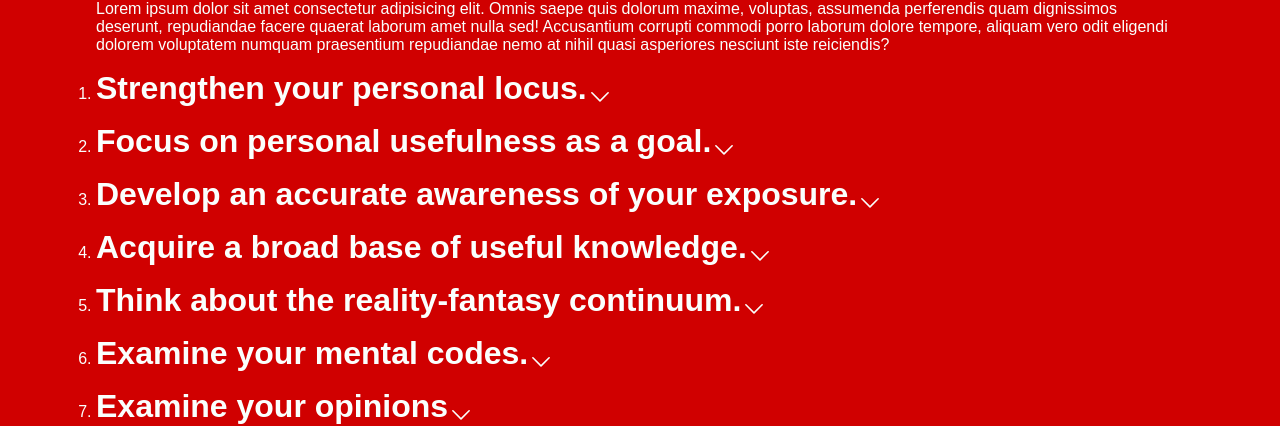
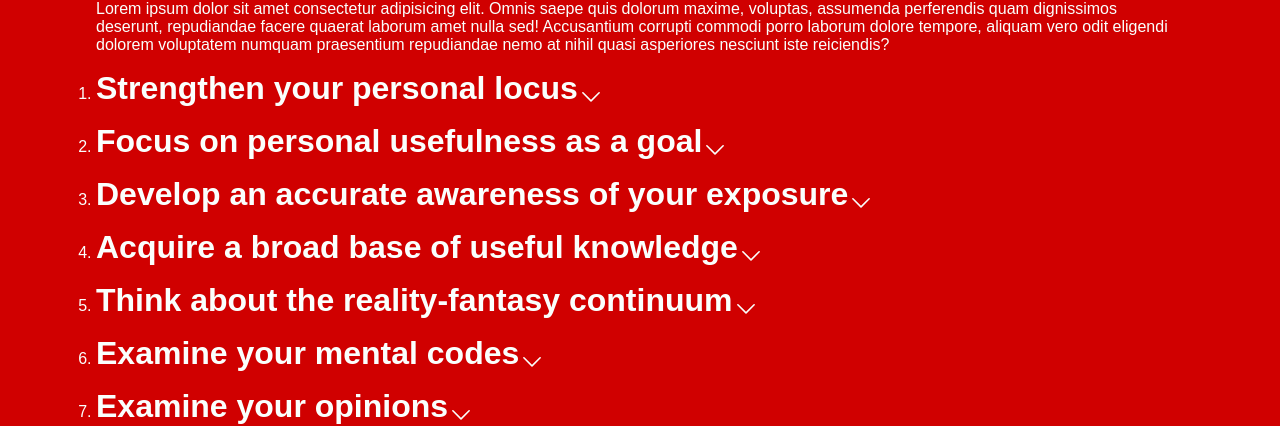
Before and after one commit to mramirez0610/media-literacy-final, a Next.js app: page /guidelines in a window 1280 px wide. Shown: the part 257-683 px from the top of the page. Built offline with nearby package versions, Linux system fonts and the light colour scheme; a web font is replaced by a local one.

Commit message:
react markdown fix

```diff
--- a/public/data/data.json
+++ b/public/data/data.json
@@ -3,32 +3,32 @@
     "guidelines": [
       {
         "id": 1,
-        "title": "Strengthen your personal locus.",
+        "title": "Strengthen your personal locus",
         "description": "<p>Strengthening your personal locus is without a doubt the most important of the 12 guidelines. Without a strong personal locus, the rest of the guidelines are irrelevant.</p><ul><li>Your personal locus is a combination of an awareness of your goals, as well as the drive to seek information & experiences that can help you attain those goals.</li><li>It starts with your personal goals—what makes you happy, how you enjoy spending your time, what you want to achieve in life.</li><li>Once you understand your goals, try and understand where these influences come from. Are they from the real world, or media influence? Are you comfortable with how your goals have been shaped?</li><li>The next step is knowing your willingness to put forth the mental effort to satisfy your needs. Avoiding challenge and dismissing critical engagement with media causes comprehension to fall.</li><li>Engaging with challenging messages can lead to better understanding, which helps us seek new information that can benefit us long-term.</li></ul>"
       },
       {
         "id": 2,
-        "title": "Focus on personal usefulness as a goal.",
+        "title": "Focus on personal usefulness as a goal",
         "description": "<p>A question most people should be thinking while consuming media is, \"Whose needs am I serving most?\" Engaging in habitual media exposure patterns with no particular needs is the goal of mass media. By conditioning you to engage in these patterns every day, you have become a tool for the media. Being aware of your needs, and seeking out media to help attain those needs, you are maximizing your media exposure to meet your own needs.</p>"
       },
       {
         "id": 3,
-        "title": "Develop an accurate awareness of your exposure.",
+        "title": "Develop an accurate awareness of your exposure",
         "description": "<p>Keeping a \"media diary\" in where you document your usage can greatly help in assess media consumption habits (i.e different interests, interpretations, and mediums) in which you can ask yourself the following questions:</p><ul><li>\"Am I broadening my exposure to different media, or am I staying primarily with only one or two?\"</li><li>\"Am I broadening my exposure to different vehicles? (If you used to watch mainly sports and action/adventure on TV, are you now spreading your viewing around to a wider range of genres?)\"</li></ul><p>Explore. Explore more media, push yourself out of your comfort zone; watch new shows, read magazines, listen to new music, even if you hate it all. By giving yourself the opportunity to find new and/or better messages than the ones you're receiving right now, through your habitual patterns.</p>"
       },
       {
         "id": 4,
-        "title": "Acquire a broad base of useful knowledge.",
+        "title": "Acquire a broad base of useful knowledge",
         "description": "<p>Being continually aware of your needs can allow you to understand what knowledge to seek out. Amassing more information on a subject is solely dependent on us and our interest in a topic. Having general interest in a topic pushes us to seek information through a variety of different media outlets, as one can assume. Though, if our interest a topic is lacking, it's common to allow the mass-media determine the information we digest on it. By closing these gaps of knowledge over topics that we might not have the most knowledge in, we start to lay solid groundwork in our media literacy.</p>"
       },
       {
         "id": 5,
-        "title": "Think about the reality-fantasy continuum.",
+        "title": "Think about the reality-fantasy continuum",
         "description": "<p>Media is never just reality, or just fantasy. There will always be a mix of both in every message we receive from the programs we consume. Understanding this comes along with the burdensome task of deciphering what is \"real\", and what is \"fake\" in media; and even then, those labels cannot accurately describe the heavy mix of reality and fantasy in contemporary media. The line is extremely blurred. Being wary of what messages you perceive as entirely \"real\" is necessary, and analysis of the messages you welcome in is something that takes time. Without caution, it's easy to accept fictional messages as real. It's easy to create unrealistic expectations in life due to these messages. Messages in the media are created to influence your train of though, and by not understanding the difference, you let the intended message land.</p>"
       },
       {
         "id": 6,
-        "title": "Examine your mental codes.",
+        "title": "Examine your mental codes",
         "description": "<p>Ask yourself the following questions about your daily media consumption:</p><ul><li>\"Why are my media habits the way they are?\"</li><li>\"How have I programmed my habits to serve my needs?\"</li><li>\"To what extent has mass media programmed my habits to meet their needs?\"</li></ul><p>Once you've answered these questions, rethink your approach to your consumption habits. Doing this every once in a while gives you the chance to catch when you're not engaging with media for yourself, and refresh your view on media.</p>"
       },
       {
@@ -96,5 +96,6 @@
         "description": "<h3>Reflection</h3><p>Media has swayed my thoughts in many different ways over the years, especially when I was younger. Now that I've grown a good amount, and understand the landscape of media, I understand that it's up to me to consume media that will benefit me in the long run. There are times where I find myself slipping though.</p><h3>Strategy</h3><p>The last area that needs improvement on my part, is the occasional use of social media. I am young, I'm human, I will accidentally spend 3 hours on Instagram. What I've done recently is put a screen time on the apps that I find myself getting lost in. This has helped significantly, and I'd like to bring the time limit lower within the next month.</p>"
       }
     ]
-  }
+  },
+  { "longTerm": [] }
 ]
--- a/src/components/guideline.js
+++ b/src/components/guideline.js
@@ -21,7 +21,7 @@ export default function Guideline({ title, description }) {
 
       {isOpen && (
         <div className={styles.description}>
-          <ReactMarkdown children={description} rehypePlugins={rehypeRaw} />
+          <ReactMarkdown rehypePlugins={rehypeRaw}>{description}</ReactMarkdown>
         </div>
       )}
     </li>
```
Also changed, not shown: src/app/guidelines/[slug]/page.js (deleted, +0 -7 lines), src/app/long-term/page.js (+34 -0 lines).
